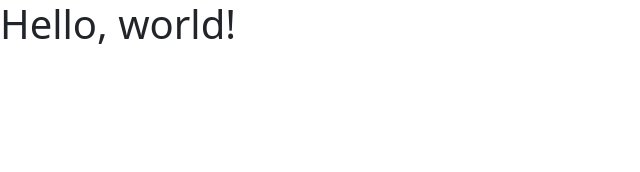
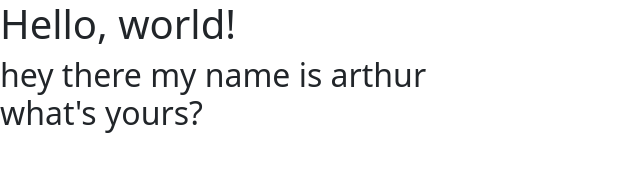
Before and after one commit to oyugibear/Classactivity, a plain HTML site: page index.html in a window 1280 px wide. Shown: the whole page, without its empty margins (0-640 px from the left). Drawn offline with nearby package versions, Linux system fonts and the light colour scheme.

Commit message:
name and question added

```diff
--- a/index.html
+++ b/index.html
@@ -12,6 +12,11 @@
   </head>
   <body>
     <h1>Hello, world!</h1>
+    <h2>
+      hey there my name is arthur
+      <br>
+      what's yours?
+    </h2>
 
     <!-- Optional JavaScript; choose one of the two! -->
 
```
